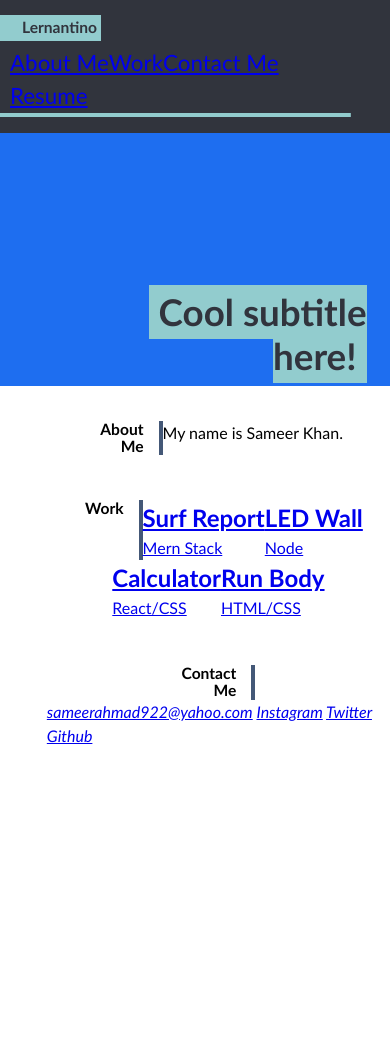
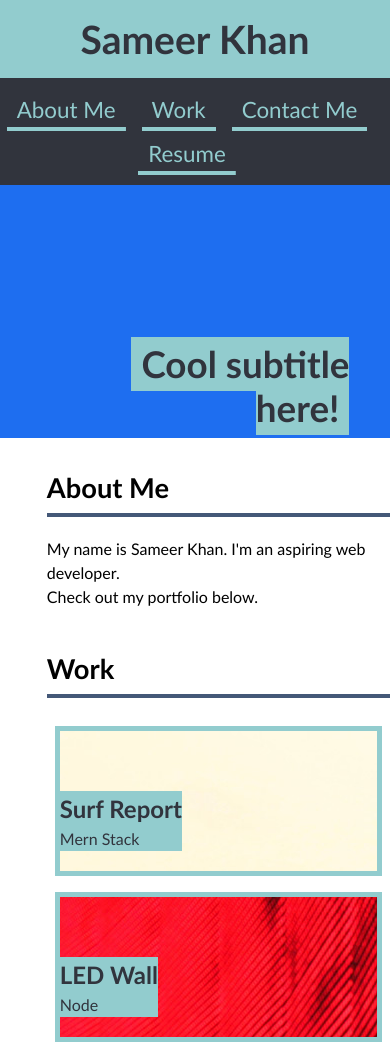
Before and after one commit to sameerkhan99/evolving_portfolio, a plain HTML site: page index.html in a window 390 px wide. Shown: the top 1045 px of the page. Before the commit the page ends 844 px from the top, so only its background shows below. Drawn offline with Linux system fonts and the light colour scheme.

Commit message:
updated website

```diff
--- a/css/style.css
+++ b/css/style.css
@@ -56,7 +56,7 @@ nav {
   flex-wrap: wrap;
 }
 
-nav {
+nav a {
   text-decoration: none;
   padding: 5px 10px;
   color: var(--secondary);
@@ -136,3 +136,135 @@ main {
   font-size: 4vw;
   line-height: 1.1;
 }
+
+.page-section > div {
+  flex: 0 0 77%;
+}
+
+.page-section > p {
+  margin-bottom: 20px;
+}
+
+.flex-container {
+  display: flex;
+  flex-wrap: wrap;
+  justify-content: center;
+}
+
+.flex-item {
+  border: 5px solid var(--secondary);
+  background-color: var(--primary);
+  color: var(--tertiary);
+  min-height: 150px;
+  max-height: 150px;
+  flex-basis: calc(50% 1em);
+  display: flex;
+  align-items: flex-end;
+  padding: 0 0 20px 0;
+  margin: 0.5em;
+  text-decoration: none;
+}
+
+.flex-item:first-child {
+  min-height: 400px;
+  flex-basis: 100%;
+}
+
+.flex-item:hover {
+  background-color: rgba(0,0,0,0.3);
+}
+
+.flex-item div {
+  background-color: var(--secondary);
+}
+
+.flex-item h3 {
+  font-size: 1.6em;
+}
+
+.contact address {
+  display: flex;
+  flex-wrap: wrap;
+  justify-content: space-around;
+  align-items: center;
+  height: 100%;
+}
+
+.contact address a:hover {
+  background-size: 100% 88%;
+  color: var(--secondary);
+}
+
+.body {
+  background-image: url(../images/02-run-buddy.jpg);
+}
+
+.calculator {
+  background-image: url(../images/02-portfolio-2.jpg);
+}
+
+.surf {
+  background-image: url(../images/02-portfolio-4.jpg);
+}
+
+.led {
+  background-image: url(../images/02-portfolio-1.jpg);
+}
+
+.puzzle {
+  background-image: url(../images/02-hero-bg.jpg);
+}
+
+@media screen and (max-width: 1000px){
+  header {
+    padding: 0 0 10px 0;
+    justify-content: center;
+    text-align: center;
+  }
+
+  header h1 {
+    width: 100%;
+    padding: 5%;
+    margin-bottom: 10px;
+    font-size: 10vw;
+  }
+
+  header nav {
+    justify-content: center;
+  }
+
+  .page-section > h2,
+  .page-section > div {
+    flex: 0 0 100%;
+  }
+
+  .page-section > h2 {
+    border-right: none;
+    border-bottom: 4px solid var(--primary);
+    margin-bottom: 20px;
+    padding-bottom: 10px;
+    text-align: left;
+    font-size: 7vw;
+  }
+}
+
+@media screen and (max-width: 768px){
+  .flex-item,
+  .flex-item:first-child {
+    flex-basis: 100%;
+  }
+
+  .flex-item:first-child {
+    min-height: 150px;
+  }
+
+  .hero-banner {
+    justify-content: center;
+    align-content: center;
+  }
+
+  .conact address {
+    flex-direction: column;
+    align-items: flex-start;
+  }
+}
--- a/index.html
+++ b/index.html
@@ -5,14 +5,14 @@
   <meta charset="UTF-8">
   <meta name="viewport" content="width=device-width, initial-scale=1.0">
   <meta http-equiv="X-UA-Compatible" content="ie=edge">
-  <title>Lernantino // Web Developer</title>
+  <title>Sameer Khan // Web Developer</title>
   <link rel="stylesheet" href="css/style.css" />
 </head>
 
 <body>
   <!-- main logo / nav -->
   <header>
-    <h1>Lernantino</h1>
+    <h1>Sameer Khan</h1>
     <nav>
       <a href="#about">About Me</a>
       <a href="#work">Work</a>
@@ -33,7 +33,8 @@
     <section class="page-section" id="about">
       <h2>About Me</h2>
       <div>
-        <p>My name is Sameer Khan. </p>
+        <p>My name is Sameer Khan. I'm an aspiring web developer.</p>
+        <p>Check out my portfolio below. </p>
       </div>
     </section>
 
@@ -72,6 +73,14 @@
           </div>
         </a>
       </div>
+      <div class="flex-container">
+        <a href="#" class="flex-item puzzle">
+          <div>
+            <h1>Pastel Puzzle</h1>
+             <span>HTML/CSS</span>
+          </div>
+        </a>
+      </div>
     </section>
 
     <!-- contact -->
```
